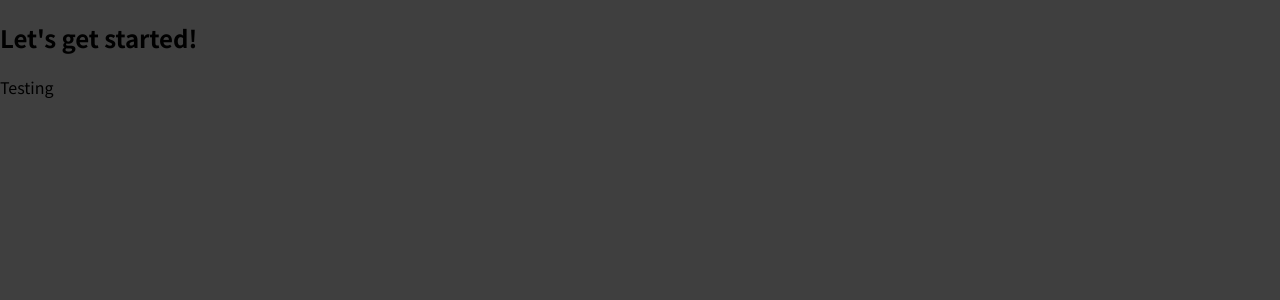
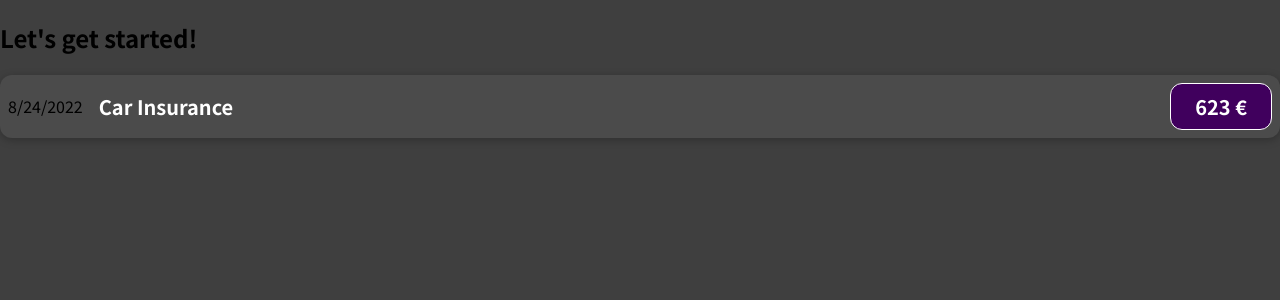
Before and after one commit to davar96/Learning-React, a JavaScript app: page / in a window 1280 px wide. Shown: the top 300 px of the page. Built offline with nearby package versions, Linux system fonts and the light colour scheme.

Commit message:
built the firs component, writen some jsx code, added some basic styling and outputted dynamic data with jsx expressions

```diff
--- a/src/App.js
+++ b/src/App.js
@@ -1,8 +1,10 @@
+import ExpenseItem from "./components/ExpenseItem";
+
 function App() {
   return (
     <div>
       <h2>Let's get started!</h2>
-      <p>Testing</p>
+      <ExpenseItem></ExpenseItem>
     </div>
   );
 }
--- /dev/null
+++ b/src/components/ExpenseItem.css
@@ -0,0 +1,56 @@
+.expense-item {
+  display: flex;
+  justify-content: space-between;
+  align-items: center;
+  box-shadow: 0 2px 8px rgba(0, 0, 0, 0.25);
+  padding: 0.5rem;
+  margin: 1rem 0;
+  border-radius: 12px;
+  background-color: #4b4b4b;
+}
+
+.expense-item__description {
+  display: flex;
+  flex-direction: column;
+  gap: 1rem;
+  align-items: flex-end;
+  flex-flow: column-reverse;
+  justify-content: flex-start;
+  flex: 1;
+}
+
+.expense-item h2 {
+  color: #3a3a3a;
+  font-size: 1rem;
+  flex: 1;
+  margin: 0 1rem;
+  color: white;
+}
+
+.expense-item__price {
+  font-size: 1rem;
+  font-weight: bold;
+  color: white;
+  background-color: #40005d;
+  border: 1px solid white;
+  padding: 0.5rem;
+  border-radius: 12px;
+}
+
+@media (min-width: 580px) {
+  .expense-item__description {
+    flex-direction: row;
+    align-items: center;
+    justify-content: flex-start;
+    flex: 1;
+  }
+
+  .expense-item__description h2 {
+    font-size: 1.25rem;
+  }
+
+  .expense-item__price {
+    font-size: 1.25rem;
+    padding: 0.5rem 1.5rem;
+  }
+}
--- /dev/null
+++ b/src/components/ExpenseItem.js
@@ -0,0 +1,19 @@
+import "./ExpenseItem.css";
+
+function ExpenseItem() {
+  const expenseDate = new Date(2022, 7, 24);
+  const expenseTitle = "Car Insurance";
+  const expenseAmount = 623.0;
+
+  return (
+    <div className="expense-item">
+      <div>{expenseDate.toLocaleDateString()}</div>
+      <div className="expense-item__description">
+        <h2>{expenseTitle}</h2>
+      </div>
+      <div className="expense-item__price">{expenseAmount} €</div>
+    </div>
+  );
+}
+
+export default ExpenseItem;
```
Also changed, not shown: 1 other file (tests, documents, lock files or other folders).
